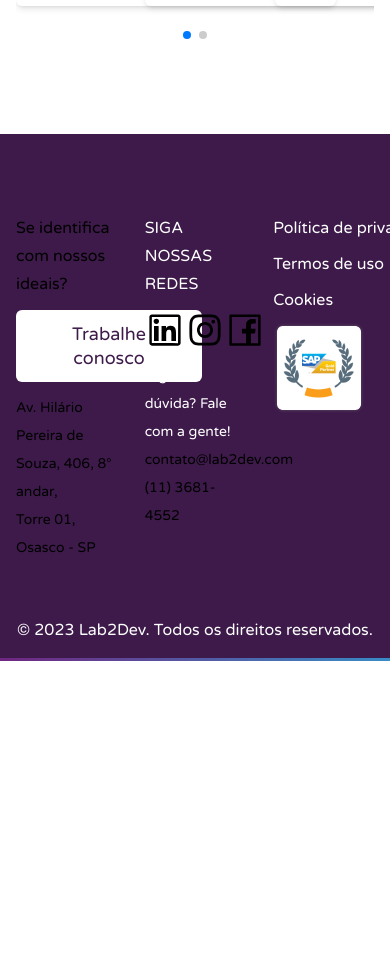
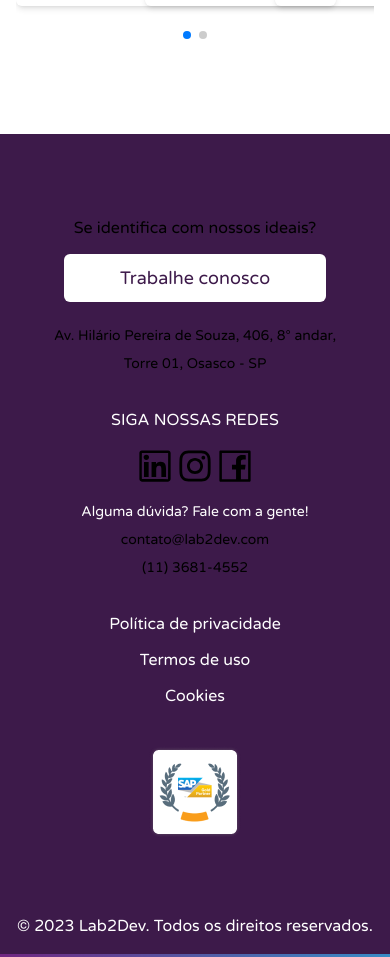
Before and after one commit to alexandrejuniorc/site-lab2dev, a Next.js app: page / in a window 390 px wide. Shown: the part 3680-4637 px from the top of the page. Before the commit the page ends 4341 px from the top, so only its background shows below. Built offline with nearby package versions, Linux system fonts and the light colour scheme.

Commit message:
feat: create responsive for footer

```diff
--- a/src/components/Footer.tsx
+++ b/src/components/Footer.tsx
@@ -15,27 +15,27 @@ export const Footer = () => {
   return (
     <footer className="bg-purple-300 text mt-20">
       <div className="container">
-        <div className="grid grid-cols-3 gap-x-7 m-auto p-0 pt-20 pb-10">
-          <div>
+        <div className="grid grid-cols-3 gap-x-7 m-auto p-0 pt-20 pb-10 max-md:flex max-md:flex-col">
+          <div className="max-md:text-center">
             <p className="font-normal text-16 leading-7 not-italic">
               Se identifica com nossos ideais?
             </p>
             <button className="font-normal text-18 leading-6 not-italic bg-white text-purple-300 py-3 px-14 rounded-md mt-3 hover:bg-gray-400 transition-colors">
               Trabalhe conosco
             </button>
-            <p className="font-normal text-14 leading-7 not-italic mt-3">
+            <p className="font-normal text-14 leading-7 not-italic mt-3 max-md:mt-5">
               Av. Hilário Pereira de Souza, 406, 8° andar,
               <br />
               Torre 01, Osasco - SP
             </p>
           </div>
 
-          <div>
+          <div className="max-md:text-center max-md:mt-7">
             <p className="font-normal text-16 leading-7 not-italic uppercase text-white">
               SIGA NOSSAS REDES
             </p>
 
-            <div className="flex mt-3">
+            <div className="flex mt-3 max-md:justify-center">
               <Link className="hover:text-gray-400" href="">
                 <AiOutlineLinkedin size={40} />
               </Link>
@@ -68,8 +68,8 @@ export const Footer = () => {
             </div>
           </div>
 
-          <div>
-            <div className="flex flex-col gap-2 pb-2 font-normal text-16 leading-7 not-italic text-white">
+          <div className="max-md:text-center max-md:flex max-md:flex-col max-md:items-center max-md:mt-7">
+            <div className="flex flex-col gap-2 pb-2 font-normal text-16 leading-7 not-italic text-white max-md:text-center max-md:items-center">
               <Link
                 className="w-max hover:underline underline-offset-4"
                 href="politica-de-privacidade"
@@ -92,14 +92,14 @@ export const Footer = () => {
               </Link>
             </div>
 
-            <div>
+            <div className="mt-7">
               <Image src={SapPartner} alt="Sap Partner" />
             </div>
           </div>
         </div>
       </div>
 
-      <div>
+      <div className="max-md:mt-5">
         <div className="flex justify-center py-5">
           <p className="font-normal text-10/px leading-4 not-italic text-white">
             © 2023 Lab2Dev. Todos os direitos reservados.
```
